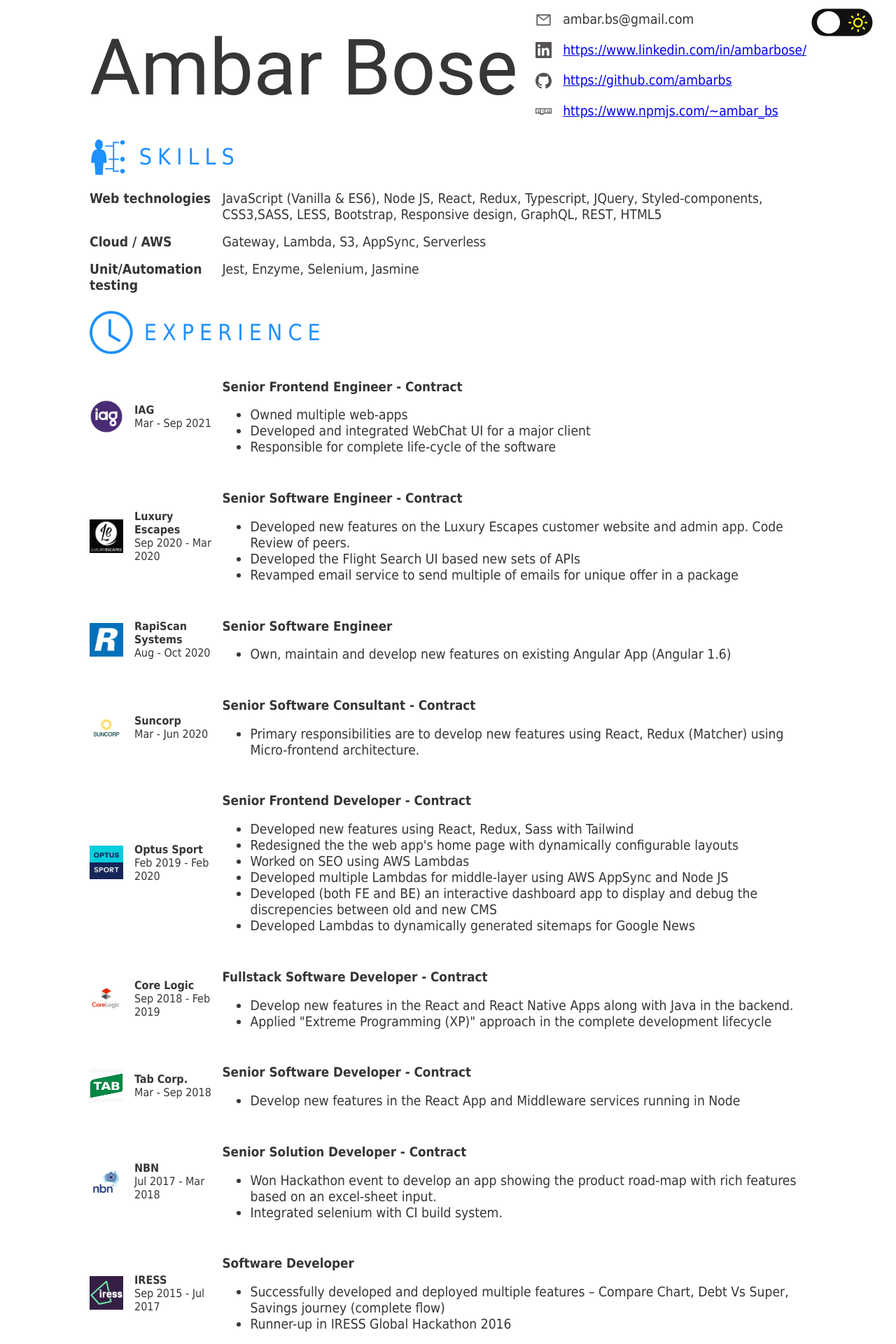
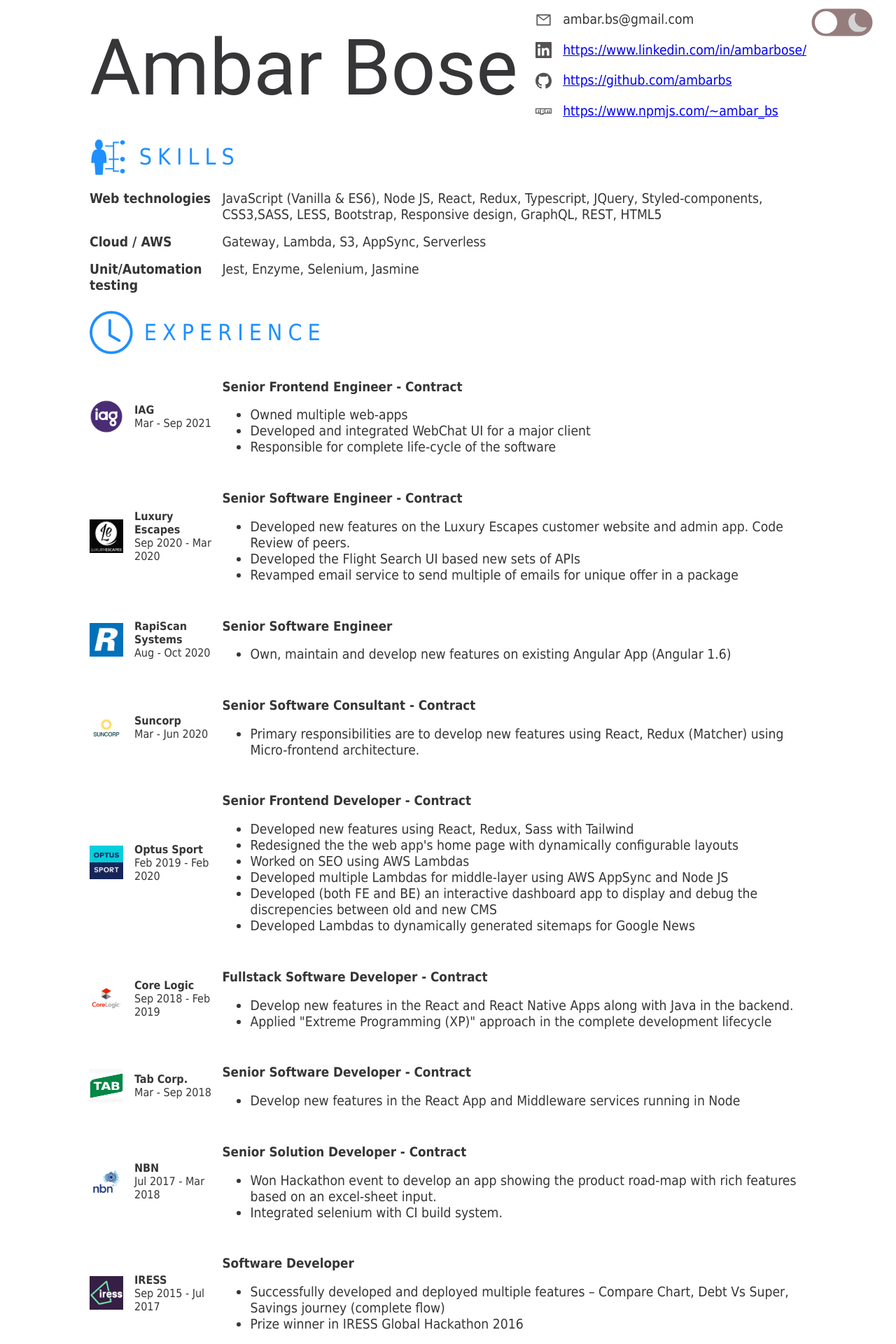
Before and after one commit to ambarbs/my-resume, a React (Create React App) app: page / in a window 1280 px wide. Shown: the top 1920 px of the page at 70% size. Built offline with nearby package versions, Linux system fonts and the light colour scheme.

Commit message:
1. corrected theme button colors 2. changed cv text

```diff
--- a/src/components/constants.js
+++ b/src/components/constants.js
@@ -107,7 +107,7 @@ export const sections = [
                 workTitle: 'Software Developer',
                 yearsWorked: 'Sep 2015 - Jul 2017',
                 subSectionTexts: ['Successfully developed and deployed multiple features – Compare Chart, Debt Vs Super, Savings journey (complete flow)',
-                'Runner-up in IRESS Global Hackathon 2016']
+                'Prize winner in IRESS Global Hackathon 2016']
             },
             {
                 subSectionTitle: 'Oracle',
--- a/src/components/toggleButton/ToggleButton.Styles.js
+++ b/src/components/toggleButton/ToggleButton.Styles.js
@@ -37,7 +37,7 @@ export const Circle = styled.div`
   height: 2rem;
   background-color: white;
   position: relative;
-  left: -4rem;
+  left: -4.25rem;
   border-radius: 50%;
   transition: transform 0.2s linear;
   @media only screen and (max-width: 360px) {
@@ -49,19 +49,19 @@ export const Circle = styled.div`
 
 const changeColorOfLabel = keyframes`
   from {
-    background-color: #111
+    background-color: #967d7d
   }
   to {
-    background: #967d7d;
+    background: #111;
   }
 `
 
 const changeColorOfLabelReverse = keyframes`
   from {
-    background-color: #967d7d
+    background-color: #111
   }
   to {
-    background: #111;
+    background: #967d7d;
   }
 `
 
--- a/src/components/toggleButton/ToggleButton.js
+++ b/src/components/toggleButton/ToggleButton.js
@@ -11,8 +11,8 @@ const ToggleButton = ({handleOnCheck}) => {
     return <ToggleButtonWrapper>
         <StyledCheckbox type="checkbox" className="checkbox" id="checkbox" onChange={handleCheck}/>
         <StyledLabel htmlFor="checkbox">
+            <FiSun size='1.15em' color="yellow"/>
             <BsMoonFill size='1.15em' color="lightgrey"/>
-            <FiSun size='1.15em' color="yellow"/>
         </StyledLabel>
         <Circle/>
     </ToggleButtonWrapper>
```
